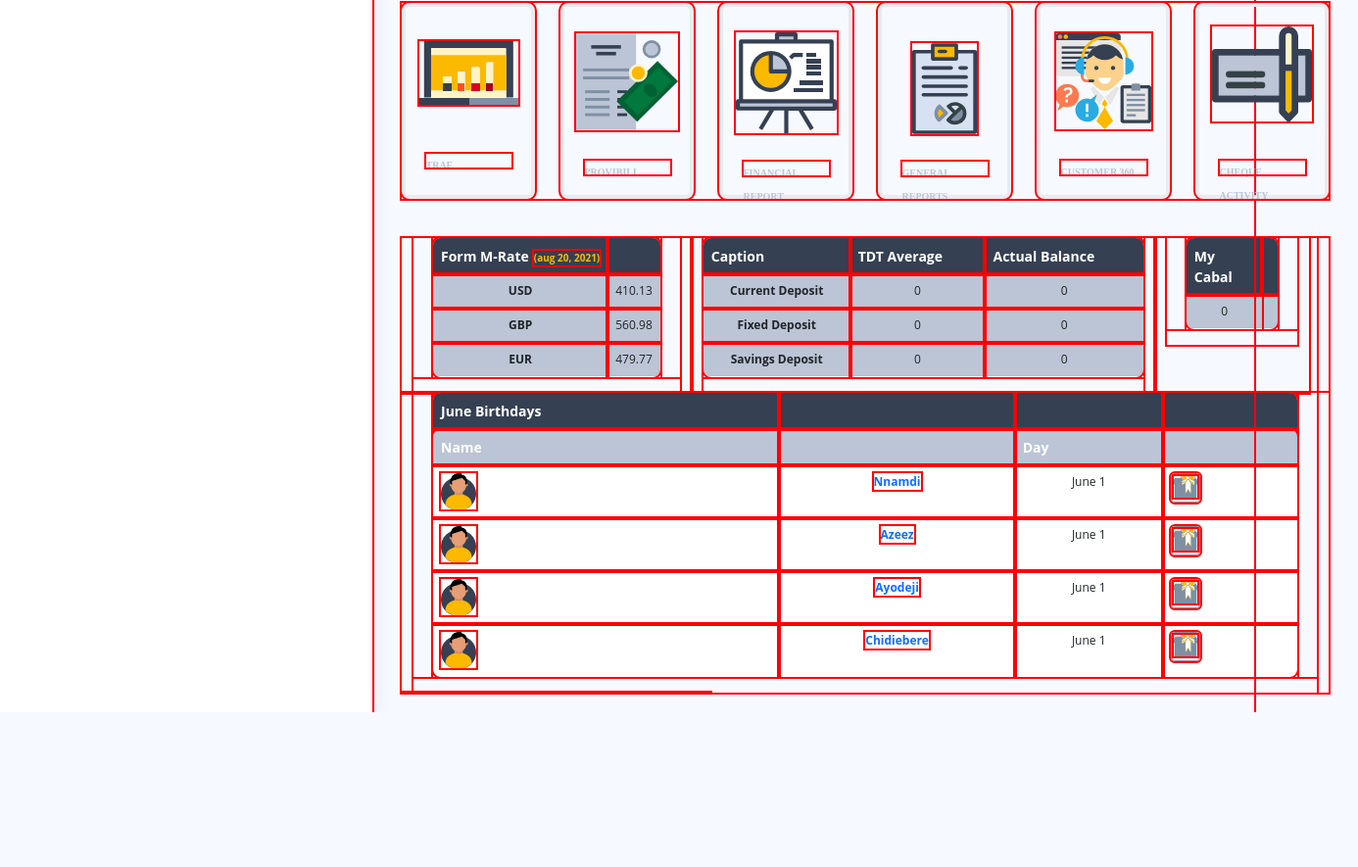
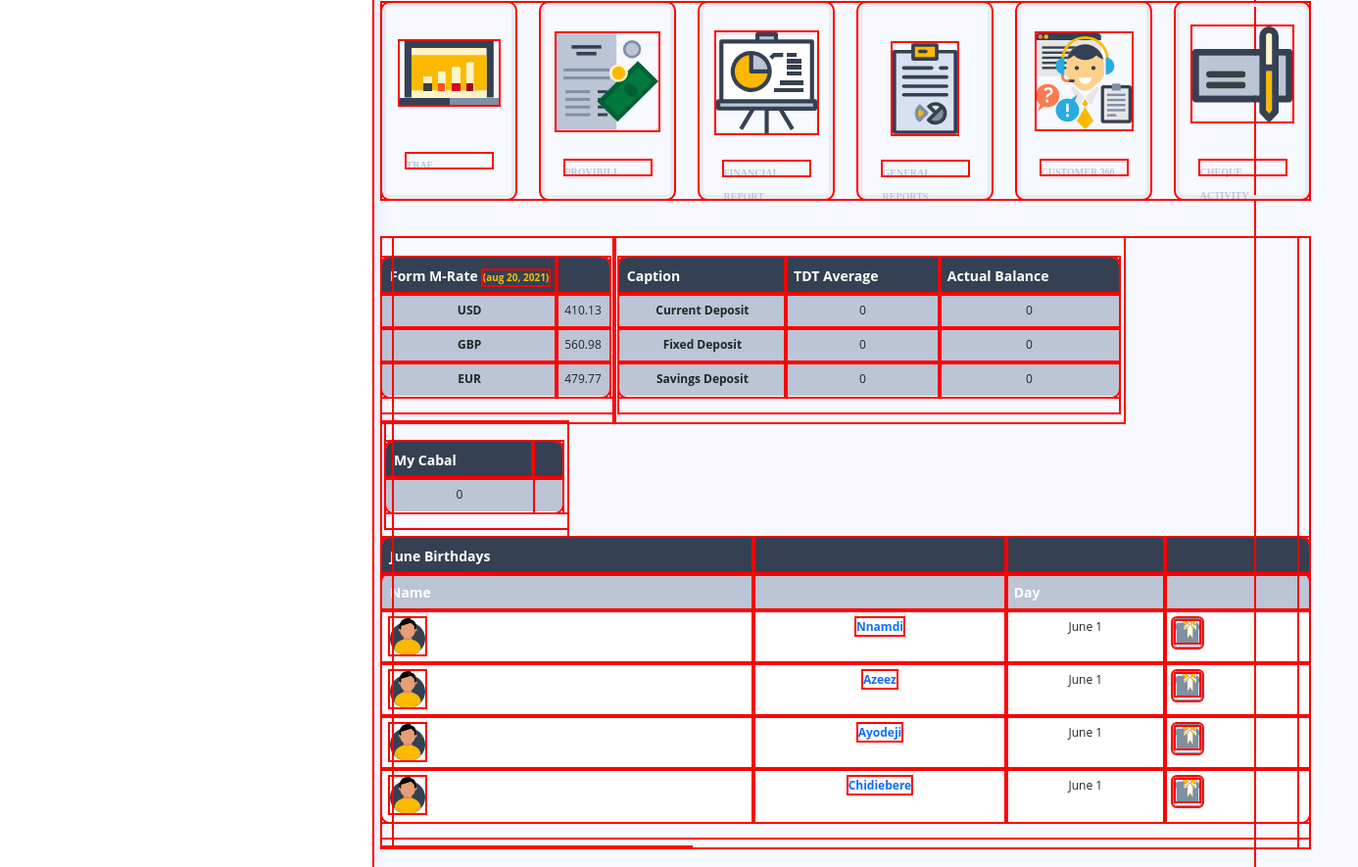
Before and after one commit to drainedheart/dashboard, a plain HTML site: page index.html in a window 1280 px wide. Shown: the part 944-1829 px from the top of the page at 98% size, 1386 px wide, since content can reach past the window. Before the commit the page ends 1671 px from the top, so only its background shows below. Drawn offline with Linux system fonts and the light colour scheme.

Commit message:
Made changes to the Index.html

```diff
--- a/assets/css/style.css
+++ b/assets/css/style.css
@@ -45,7 +45,7 @@ a:hover {
 --------------------------------------------------------------*/
 #main {
   margin-top: 60px;
-  padding: 20px 30px;
+  padding: 20px 10px;
   transition: all 0.3s;
 }
 @media (max-width: 1199px) {
@@ -1279,3 +1279,31 @@ tbody {
   width: 36px !important;
   height: 37px !important;
 }
+
+
+/*targeting the classes directly
+    Using Id can also work but this fixes up whats needed.
+*/
+
+.col-4 {
+    padding: 0px 0px 10px 0px;
+}
+
+.col-6 {
+    width: 55%;
+    padding: 20px 5px 10px 5px
+}
+
+.col-2 {
+    width: 20%;
+    padding: 0px 0px 10px 4px;
+    height: fit-content;
+}
+
+.NoPadding{
+    padding: 0px 0px 10px 0px;
+}
+
+.card-body {
+    padding: 20px 5px 20px 0px;
+}
--- a/index.html
+++ b/index.html
@@ -354,9 +354,9 @@
 
             <!-- Top Selling -->
 
-              <div class="col-12">
+              <div class="NoPadding">
               <div class="overflow-auto">
-                <div class="card-body pb-0">
+                <div style="padding=0px 0px 20px 0px">
                   <table class="table table-borderless">
                     <thead>
                       <tr>
```
